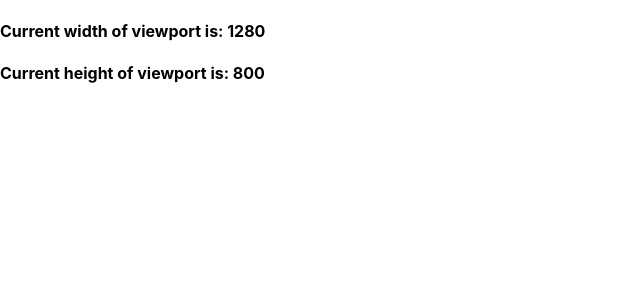
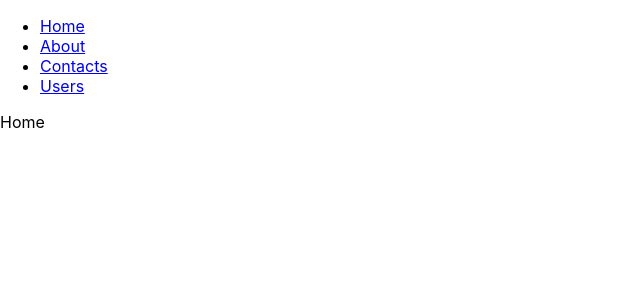
Before and after one commit to andrewsilent/first-react-app, a React (Create React App) app: page / in a window 1280 px wide. Shown: the top 300 px of the page, without its empty margins (0-640 px from the left). Built offline with nearby package versions, Linux system fonts and the light colour scheme.

Commit message:
add react-router-dom

```diff
--- a/package.json
+++ b/package.json
@@ -10,6 +10,7 @@
     "query-string": "^6.14.0",
     "react": "^17.0.1",
     "react-dom": "^17.0.1",
+    "react-router-dom": "^5.2.0",
     "react-scripts": "4.0.2",
     "web-vitals": "^1.1.0"
   },
--- a/src/App.js
+++ b/src/App.js
@@ -1,10 +1,52 @@
 import React from 'react';
-import Counter from './components/Counter/';
-import UsersLoader from './components/UsersLoader/';
-import WindowSize from './components/WindowSize';
+import UsersLoader from './components/UsersLoader'
+import {
+  BrowserRouter as Router,
+  Switch,
+  Route,
+  Link,
+  BrowserRouter,
+} from 'react-router-dom';
 
-function App (props) {
-  return <WindowSize />;
-}
+const App = props => {
+  return (
+    <BrowserRouter>
+      <nav>
+        <ul>
+          <li>
+            <Link to='/'>Home</Link>
+          </li>
+          <li>
+            <Link to='/about'>About</Link>
+          </li>
+          <li>
+            <Link to='/contacts'>Contacts</Link>
+          </li>
+          <li>
+            <Link to='/users'>Users</Link>
+          </li>
+        </ul>
+      </nav>
 
+      <Switch>
+        <Route exact path='/'>
+          <Home />
+        </Route>
+        <Route path='/about'>
+          <About />
+        </Route>
+        <Route path='/contacts'>
+          <Contacts />
+        </Route>
+        <Route path='/users'>
+          <UsersLoader />
+        </Route>
+      </Switch>
+    </BrowserRouter>
+  );
+};
+
+const Home = () => <div>Home</div>;
+const About = () => <div>About</div>;
+const Contacts = () => <div>Contacts</div>;
 export default App;
```
Also changed, not shown: 1 other file (tests, documents, lock files or other folders).
